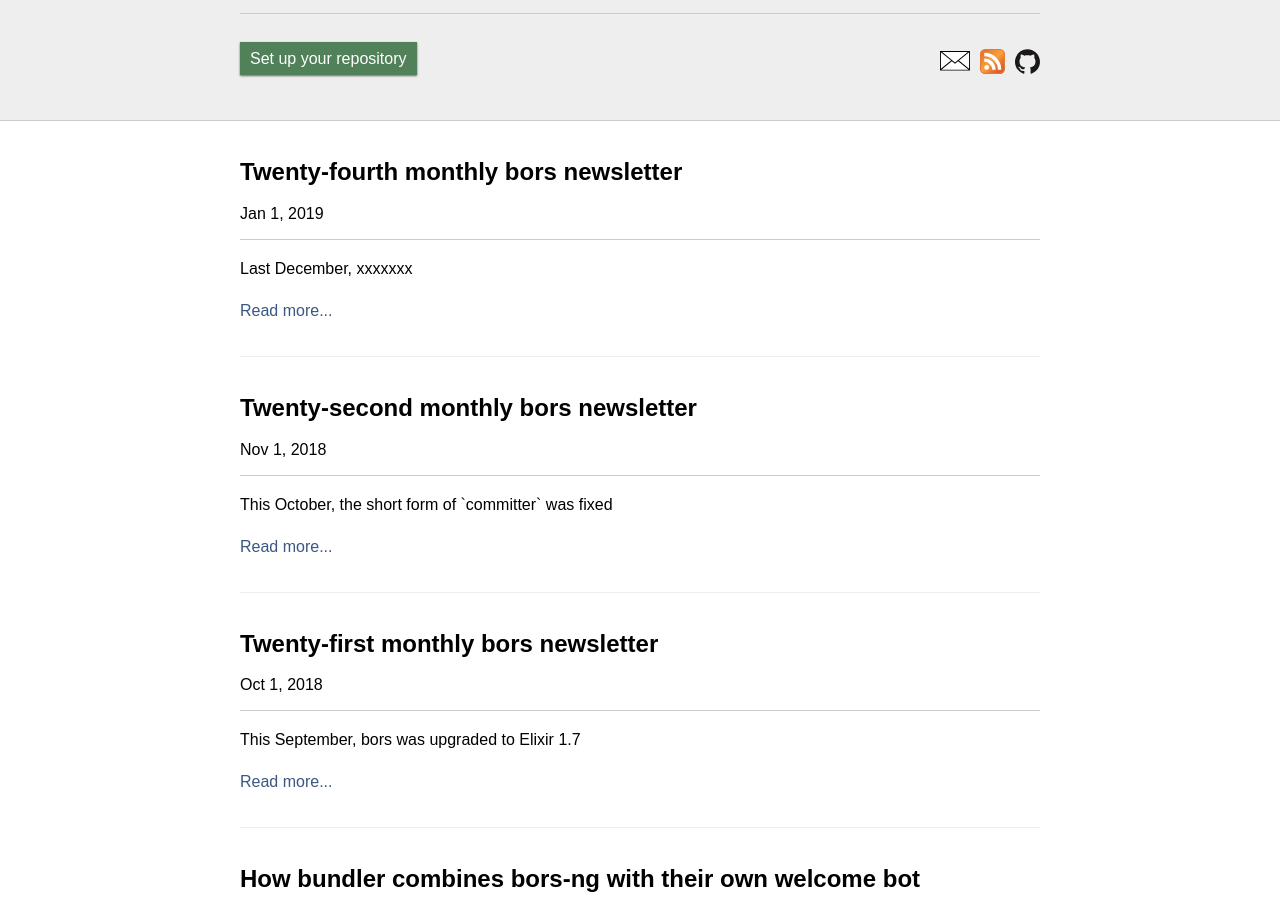
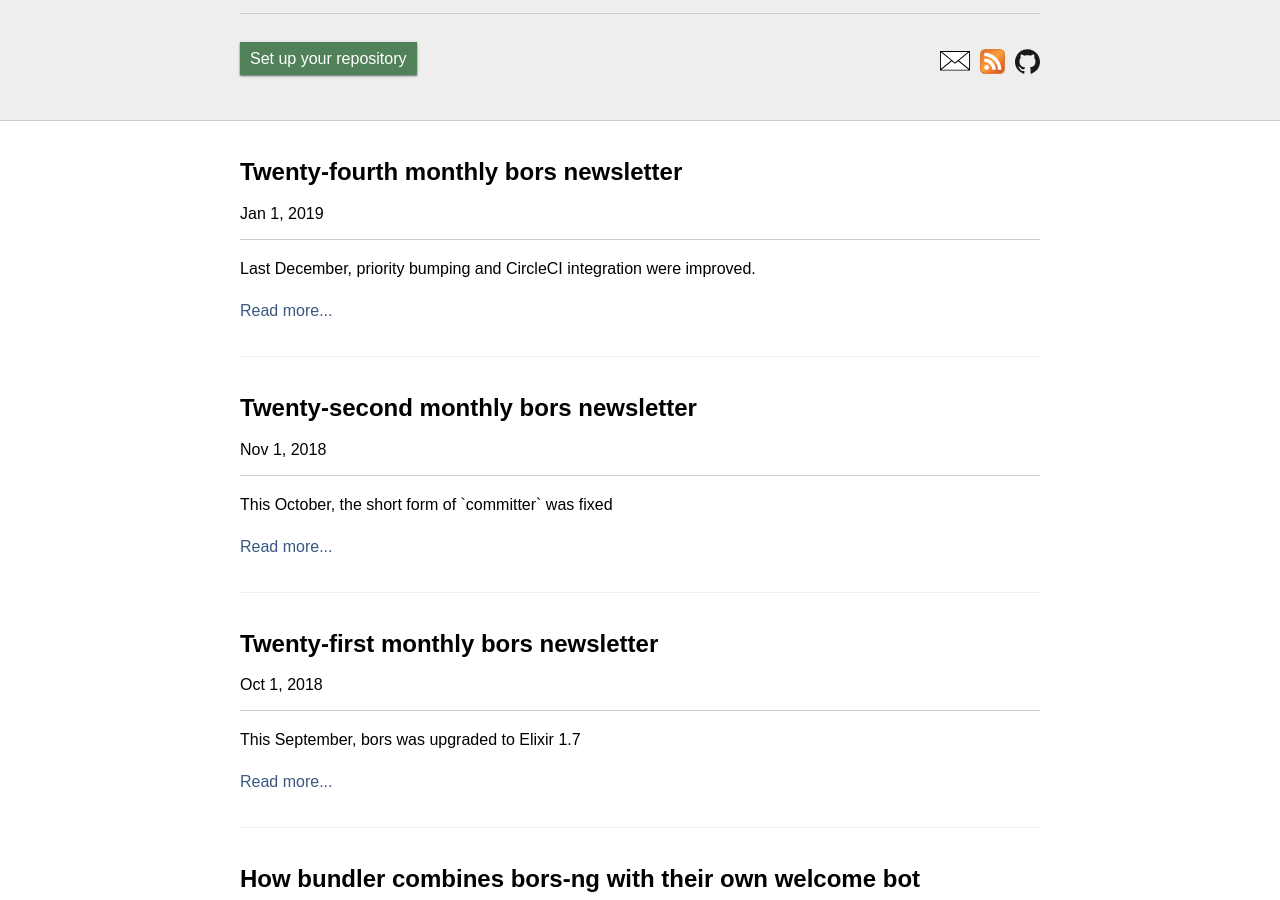
Before and after one commit to bors-ng/bors-ng.github.io, a Jekyll site: the page built from index.html, in a window 1280 px wide and 900 px high, scrolled down 1171 px. Built offline with Jekyll 4.4.1, drawn with Linux system fonts in a browser that asks for light colours; the list of posts is cut into pages by our own code.

Commit message:
Add summary

```diff
--- a/_posts/2019-01-01-tmib-24.md
+++ b/_posts/2019-01-01-tmib-24.md
@@ -2,7 +2,7 @@
 layout:     post
 title:      Twenty-fourth monthly bors newsletter
 date:       2019-01-01 00:00:00
-summary:    Last December, xxxxxxx
+summary:    Last December, priority bumping and CircleCI integration were improved.
 categories: newsletter
 ---
 
```
